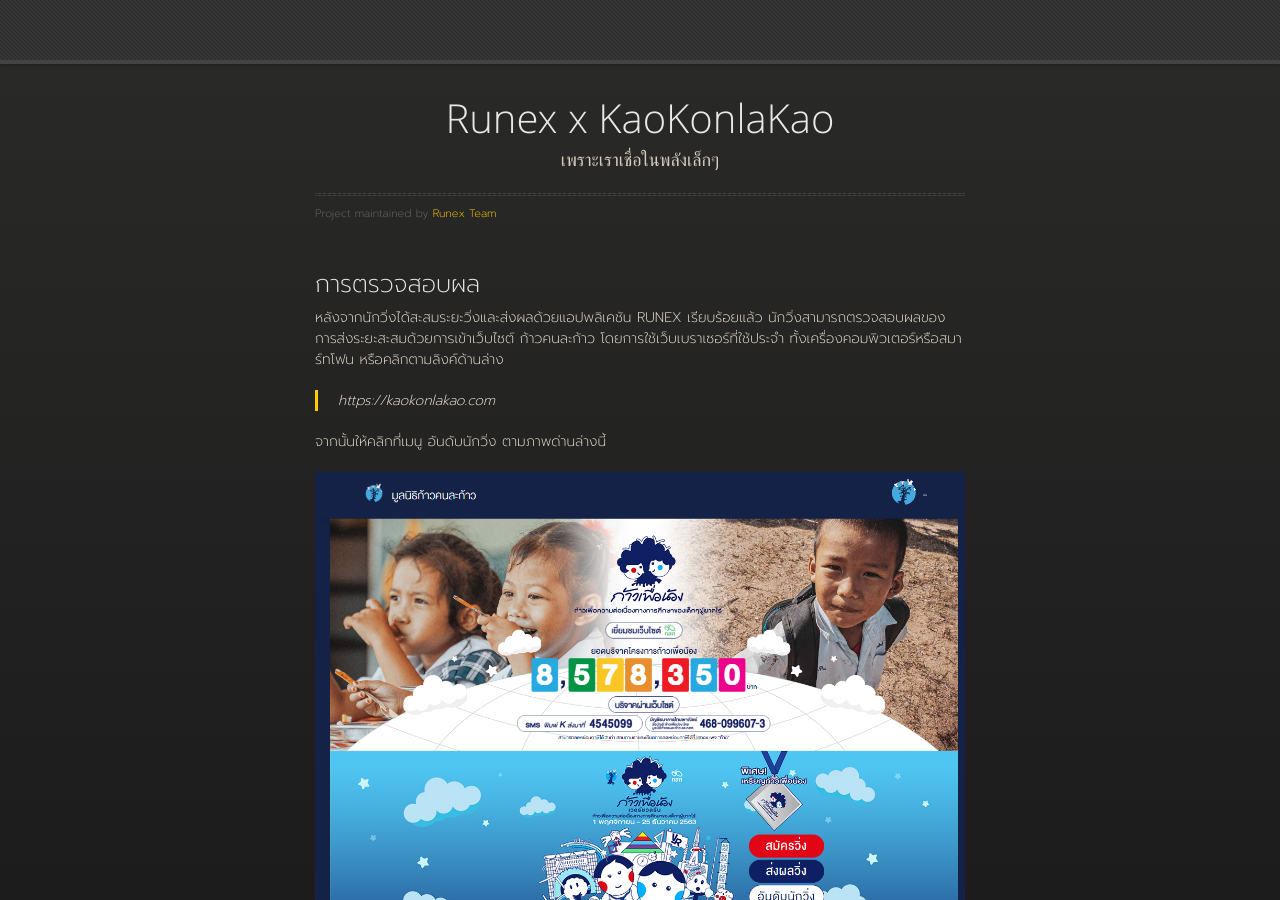
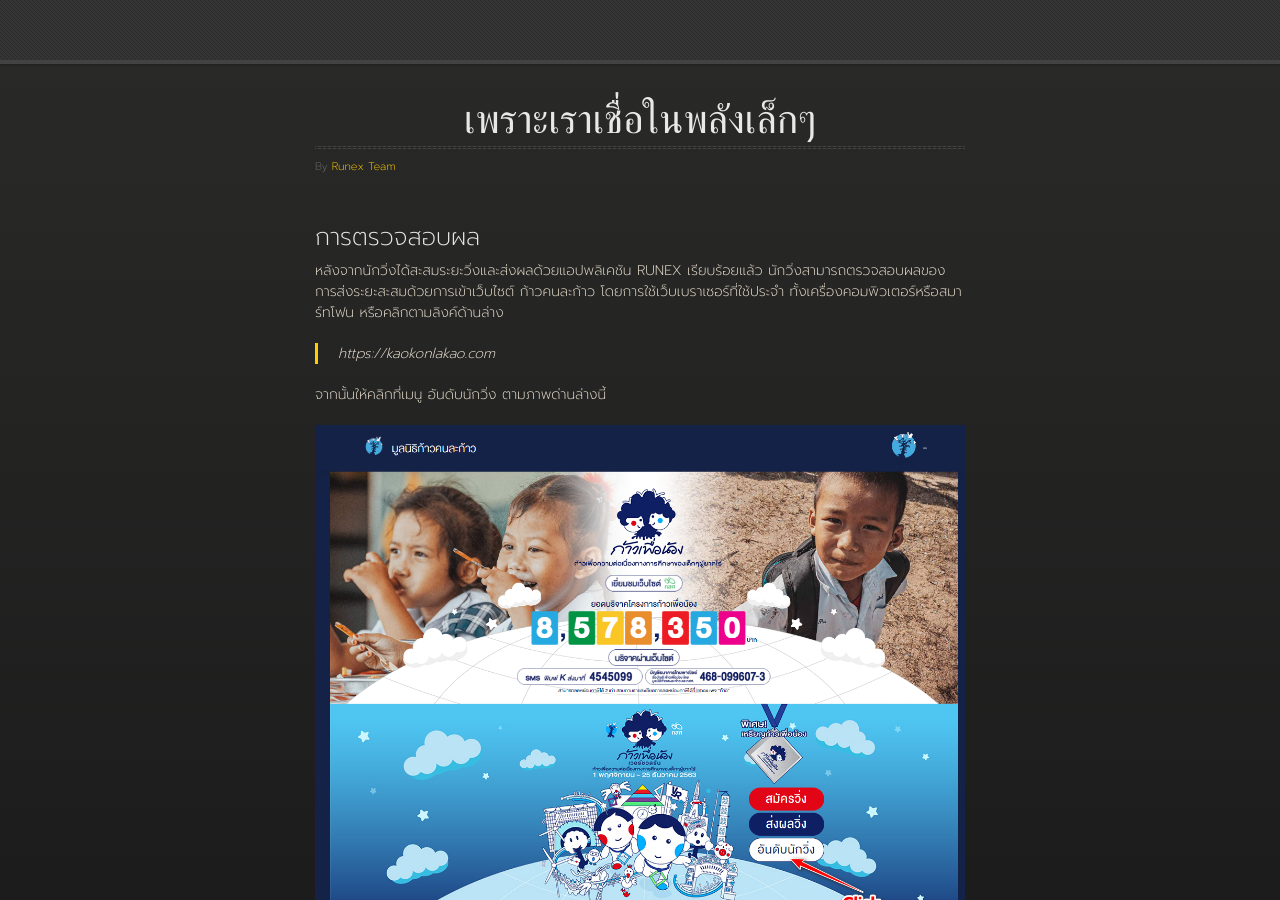
Before and after one commit to frogconn/frogconn.github.io, a Jekyll site: the page built from kaokonlakao-vr.md, in a window 1280 px wide and 900 px high. Built offline with Jekyll 4.4.1, drawn with Linux system fonts in a browser that asks for light colours; our own code applies the rules of GitHub Pages for plain Markdown files.

Commit message:
Edit title.

```diff
--- a/_layouts/kao.html
+++ b/_layouts/kao.html
@@ -38,10 +38,9 @@
 
       <section style="font-family: 'Prompt', sans-serif;">
         <div id="title">
-          <h1>Runex x KaoKonlaKao</h1>
-          <p>เพราะเราเชื่อในพลังเล็กๆ</p>
+          <h1>เพราะเราเชื่อในพลังเล็กๆ</h1>
           <hr>
-          <span class="credits left">Project maintained by <a href="https://runex.co">Runex Team</a></span>
+          <span class="credits left">By <a href="https://runex.co">Runex Team</a></span>
         </div>
 
         {{ content }}
```
